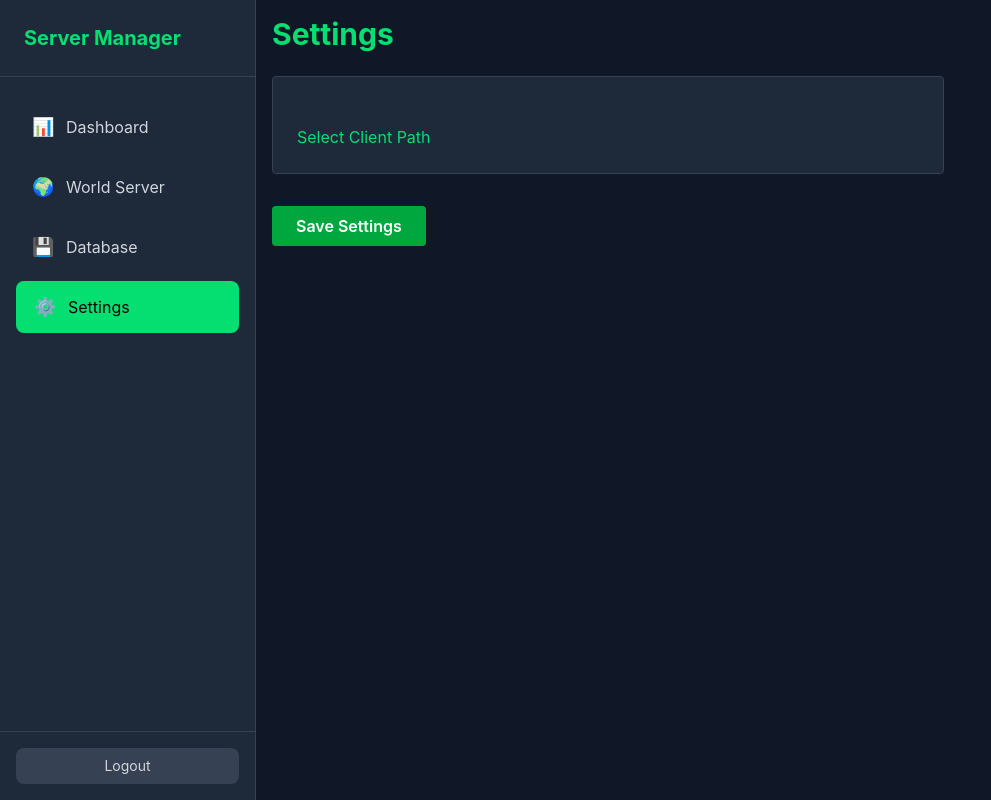
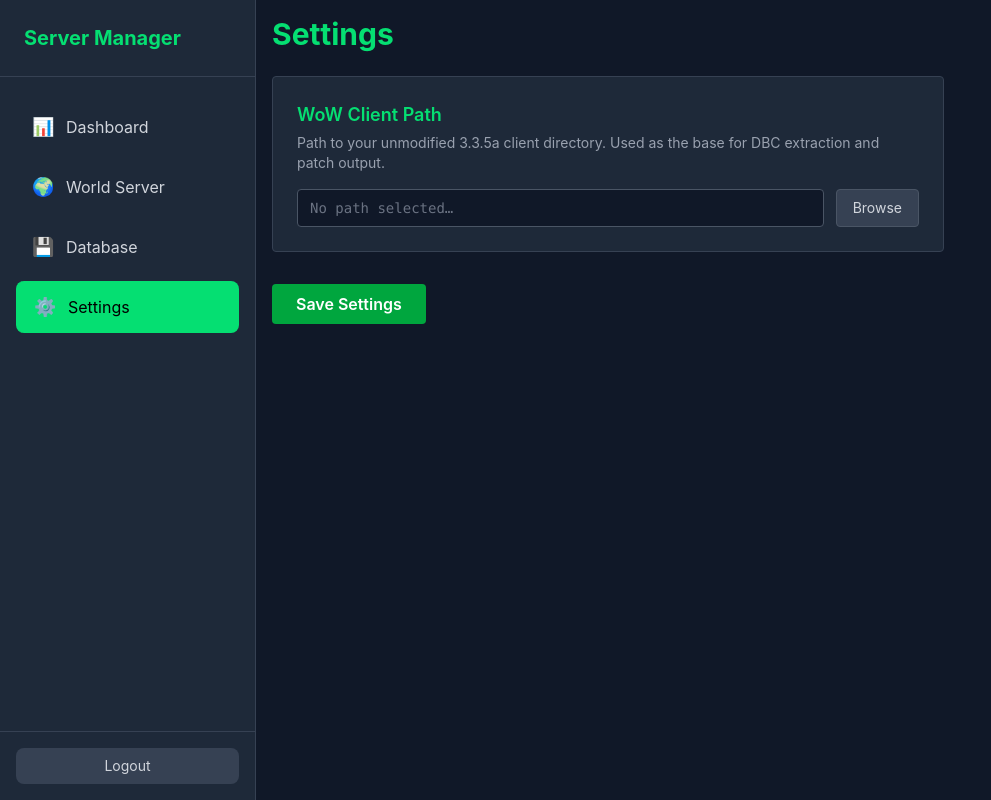
Before and after one commit to ArfySaysHi/acman, a React (Vite) app: page /settings in a window 1280 px wide. Shown: the whole page, without its empty margins (0-991 px from the left). Built offline with nearby package versions, Linux system fonts and the light colour scheme.

Commit message:
settings page styled and console now disables input when disconnected

```diff
--- a/src/pages/Settings.tsx
+++ b/src/pages/Settings.tsx
@@ -47,9 +47,26 @@ export default function Settings(): JSX.Element {
 
       <div className="max-w-2xl space-y-6">
         <div className="bg-gray-800 p-6 rounded border border-gray-700">
-          {settings["client_path"]}
-          <br />
-          <button onMouseDown={pickClientPath}>Select Client Path</button>
+          <h3 className="text-lg font-semibold text-green-400 mb-1">
+            WoW Client Path
+          </h3>
+          <p className="text-gray-400 text-sm mb-4">
+            Path to your unmodified 3.3.5a client directory. Used as the base
+            for DBC extraction and patch output.
+          </p>
+          <div className="flex items-center gap-3">
+            <div className="flex-1 bg-gray-900 border border-gray-600 rounded px-3 py-2 text-sm text-gray-300 font-mono truncate">
+              {settings["client_path"] || (
+                <span className="text-gray-500">No path selected…</span>
+              )}
+            </div>
+            <button
+              onMouseDown={pickClientPath}
+              className="shrink-0 px-4 py-2 bg-gray-700 hover:bg-gray-600 border border-gray-600 hover:border-green-400 text-gray-300 hover:text-green-400 text-sm rounded transition-colors cursor-pointer"
+            >
+              Browse
+            </button>
+          </div>
         </div>
       </div>
 
--- a/src/pages/WorldServer.tsx
+++ b/src/pages/WorldServer.tsx
@@ -41,6 +41,7 @@ export default function WorldServer({
           ref={consoleRef}
           readOnly
           className="w-full bg-black text-green-400 rounded-lg resize-none"
+          tabIndex={-1}
         />
       </div>
       <div className="flex rounded-lg bg-gray-800 p-2">
@@ -48,7 +49,8 @@ export default function WorldServer({
           value={cmd}
           onChange={(e) => setCmd(e.target.value)}
           onKeyDown={handleKeyDown}
-          className="bg-black text-green-400 rounded-sm p-2 w-full"
+          className={`bg-black text-green-400 rounded-sm p-2 w-full ${connected ? "cursor-normal" : "cursor-not-allowed"}`}
+          readOnly={!connected}
         />
       </div>
     </div>
```
